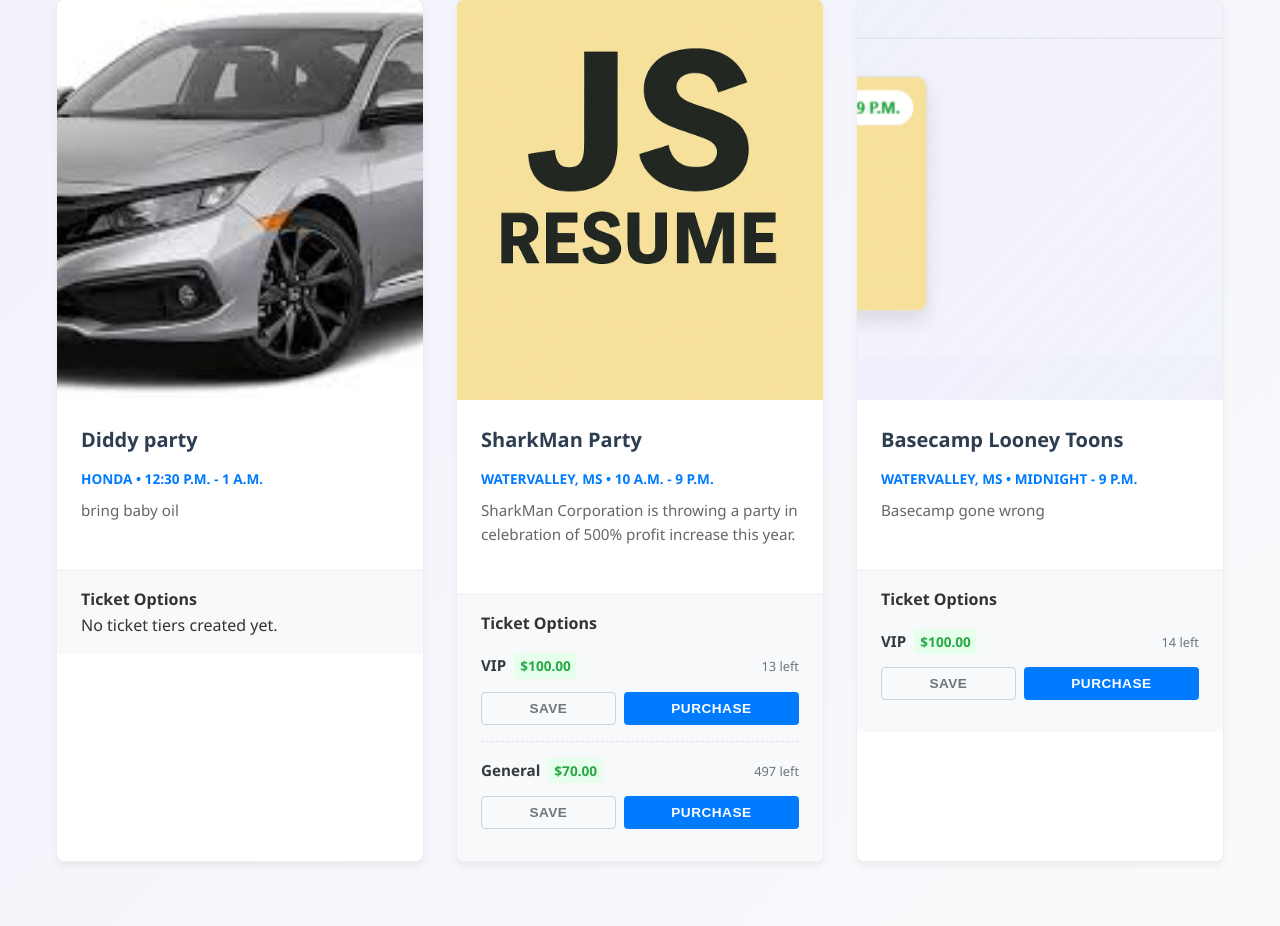
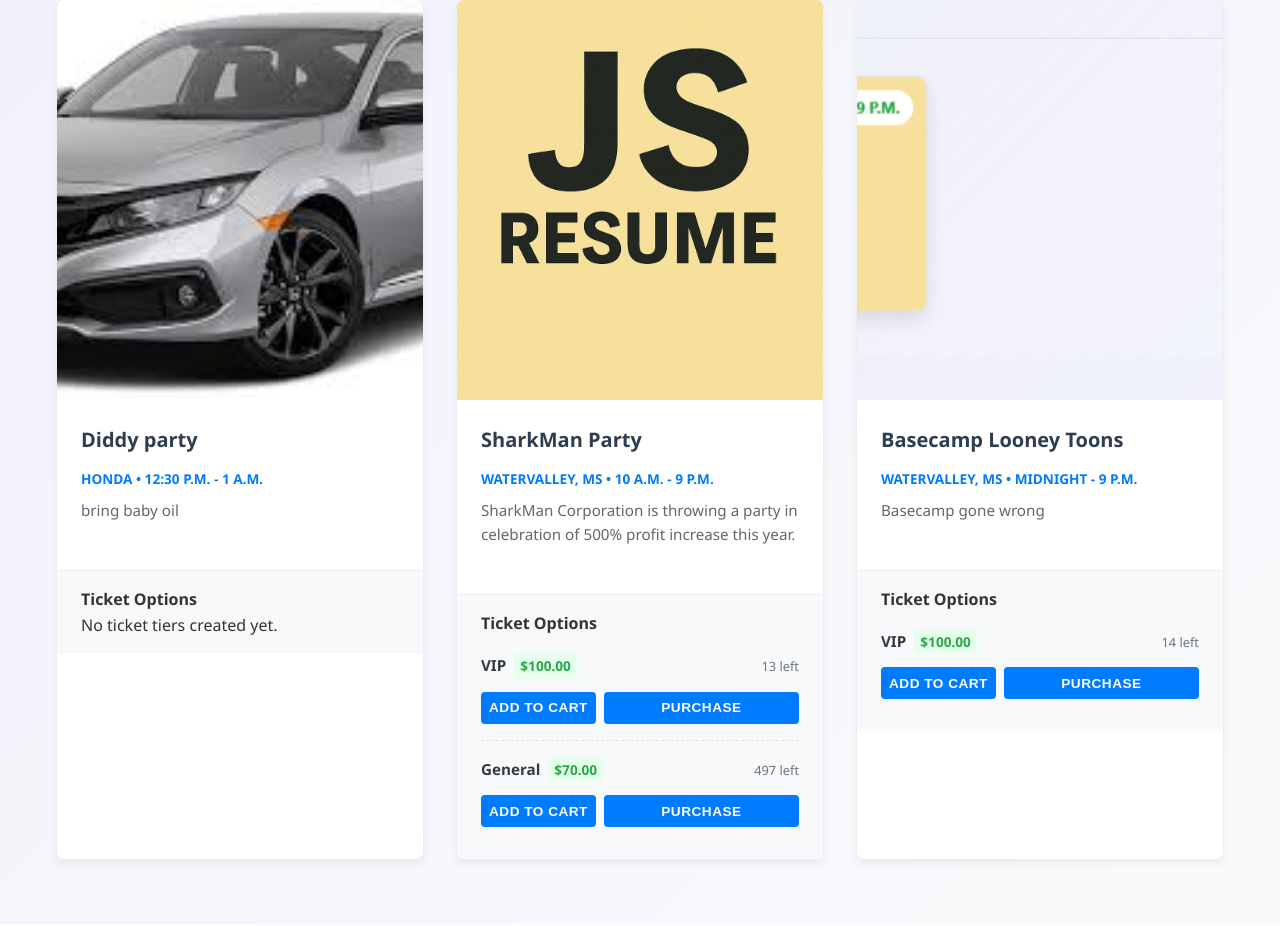
Before and after one commit to JesseSinti/DjangoUnit2Project, a Django app: page / in a window 1280 px wide. Shown: the part 512-1438 px from the top of the page. After the commit the page ends 1378 px from the top, so only its background shows below. Run offline with Django 5.2, Linux system fonts and the light colour scheme; data comes from the database, SQL or seed files in the repository; both versions use the stored data as it was after the commit.

Commit message:
added javascript add cart button

```diff
--- a/Django_Unit_Project_2/App/static/home.css
+++ b/Django_Unit_Project_2/App/static/home.css
@@ -250,6 +250,7 @@ a {
 
 .btn-ticket {
     width: 100%;
+    height: 4vh;
     padding: 0.5rem;
     border: none;
     border-radius: 4px;
--- a/Django_Unit_Project_2/App/templates/home.html
+++ b/Django_Unit_Project_2/App/templates/home.html
@@ -66,16 +66,32 @@
                         </div>
 
                         <div class="ticket-actions">
-                            <a  href="{% url 'add_ticket' tier.id %}" class="action-form">
+                            <form action="{% url 'Add_Ticket_Cart' tier.id %}" method="POST" class="ticket-purchase-form">
                                 {% csrf_token %}
-                                <button type="submit" class="btn-ticket btn-save" title="Save for Later">
-                                    Save
+                                <input type="hidden" name="quantity" value="1" class="hidden-quantity-input">
+
+                                <button type="button" class="btn-ticket btn-buy initial-buy-btn">
+                                    Add to cart
+                                </button>
+
+                                <div class="quantity-selector hidden">
+                                    <button type="button" class="qty-btn decrease-btn">
+                                        <i class="fa-solid fa-trash-can"></i>
+                                    </button>
+
+                                    <span class="qty-display">1</span>
+
+                                    <button type="button" class="qty-btn increase-btn">
+                                        <i class="fa-solid fa-plus"></i>
+                                    </button>
+                                </div>
+
+                                <button type="submit" class="btn-ticket btn-confirm hidden mt-2">
+                                    Confirm Add
                                 </button>
                             </form>
-
                             {% if tier.quantity > 0 %}
                             <a class="action-form" href="{% url 'purchase_ticket' tier.id %}">
-
                                 <button type="submit" class="btn-ticket btn-buy">
                                     Purchase
                                 </button>
@@ -96,4 +112,69 @@
         </div>
     </div>
 </section>
+<script>
+document.addEventListener('DOMContentLoaded', function() {
+    // Select all purchase forms on the page (in case you have multiple tiers)
+    const purchaseForms = document.querySelectorAll('.ticket-purchase-form');
+
+    purchaseForms.forEach(form => {
+        const initialBtn = form.querySelector('.initial-buy-btn');
+        const selector = form.querySelector('.quantity-selector');
+        const confirmBtn = form.querySelector('.btn-confirm');
+        const hiddenInput = form.querySelector('.hidden-quantity-input');
+        const qtyDisplay = form.querySelector('.qty-display');
+        const increaseBtn = form.querySelector('.increase-btn');
+        const decreaseBtn = form.querySelector('.decrease-btn');
+        const trashIcon = decreaseBtn.querySelector('i');
+
+        let currentQuantity = 1;
+
+        // Function to update UI and Hidden Input
+        function updateState() {
+            qtyDisplay.textContent = currentQuantity;
+            hiddenInput.value = currentQuantity;
+
+            // Switch icon from trash to minus if quantity > 1
+            if (currentQuantity > 1) {
+                trashIcon.classList.remove('fa-trash-can');
+                trashIcon.classList.add('fa-minus');
+            } else {
+                trashIcon.classList.remove('fa-minus');
+                trashIcon.classList.add('fa-trash-can');
+            }
+        }
+
+        // 1. Initial Click on "Purchase"
+        initialBtn.addEventListener('click', function() {
+            initialBtn.classList.add('hidden');
+            selector.classList.remove('hidden');
+            confirmBtn.classList.remove('hidden');
+            currentQuantity = 1;
+            updateState();
+        });
+
+        // 2. Click Plus Button
+        increaseBtn.addEventListener('click', function() {
+            currentQuantity++;
+            updateState();
+        });
+
+        // 3. Click Trash/Minus Button
+        decreaseBtn.addEventListener('click', function() {
+            if (currentQuantity > 1) {
+                // If quantity is > 1, just decrease
+                currentQuantity--;
+                updateState();
+            } else {
+                // If quantity is 1, clicking trash resets UI back to the start
+                selector.classList.add('hidden');
+                confirmBtn.classList.add('hidden');
+                initialBtn.classList.remove('hidden');
+                // Optional: reset hidden input to 1 so if they click purchase again it starts at 1
+                hiddenInput.value = 1;
+            }
+        });
+    });
+});
+</script>
 {% endblock content %}
--- a/Django_Unit_Project_2/App/views.py
+++ b/Django_Unit_Project_2/App/views.py
@@ -530,19 +530,39 @@ def Handle_Successful_Payment(*, user_id, event_id, tier_id, quantity, payment_i
 
         email.send(fail_silently=False)
 
-@login_required
-def Add_Ticket_Cart(request,pk):
-    cart, created = Cart.objects.get_or_create(user=request.user)
+@require_POST
+def Add_Ticket_Cart(request, pk):
+    # 1. Get the quantity from the form data (Default to 1 if missing)
+    try:
+        quantity = int(request.POST.get('quantity', 1))
+        if quantity < 1:
+            quantity = 1
+    except ValueError:
+        quantity = 1
 
-    added_ticket = TicketTier.objects.get(id=pk)
+    # 2. Get or Create Cart
+    cart, _ = Cart.objects.get_or_create(user=request.user)
 
-    ticket_item, created = TicketsSaved.objects.get_or_create(cart=cart, ticket=added_ticket)
+    # 3. Get the Ticket Tier
+    added_ticket = get_object_or_404(TicketTier, id=pk)
 
+    # 4. Get or Create the item in the cart
+    ticket_item, created = TicketsSaved.objects.get_or_create(
+        cart=cart,
+        ticket=added_ticket,
+        # You can set defaults here if your model requires it
+        # defaults={'quantity': quantity}
+    )
+
+    # 5. Update Quantity logic
     if not created:
-        ticket_item.quantity += 1
+        # If item already exists in cart, ADD the new amount to existing amount
+        ticket_item.quantity += quantity
         ticket_item.save()
     else:
-        created.save()
+        # If it's a new item, set the initial quantity
+        ticket_item.quantity = quantity
+        ticket_item.save()
 
     return redirect('cart')
 
--- a/Django_Unit_Project_2/Django_Unit_Project_2/urls.py
+++ b/Django_Unit_Project_2/Django_Unit_Project_2/urls.py
@@ -23,7 +23,7 @@ from django.conf.urls.static import static
 urlpatterns = [
     path('admin/', admin.site.urls),
     path('<int:pk>/remove_ticket/', v.Remove_Ticket_Cart, name='remove_ticket'),
-    path('<int:pk>/save-ticket/', v.Add_Ticket_Cart, name='add_ticket'),
+    path('add-to-cart/<int:pk>/', v.Add_Ticket_Cart, name='Add_Ticket_Cart'),
     path('cart/', v.cart, name='cart'),
     path('payment/success/', v.Payment_Success),
     path('<int:pk>/checkout/', v.CheckoutView, name="purchase_ticket"),
```
Also changed, not shown: other parts of Django_Unit_Project_2/App/static/home.css (+43 -0 lines), Django_Unit_Project_2/db.sqlite3.
